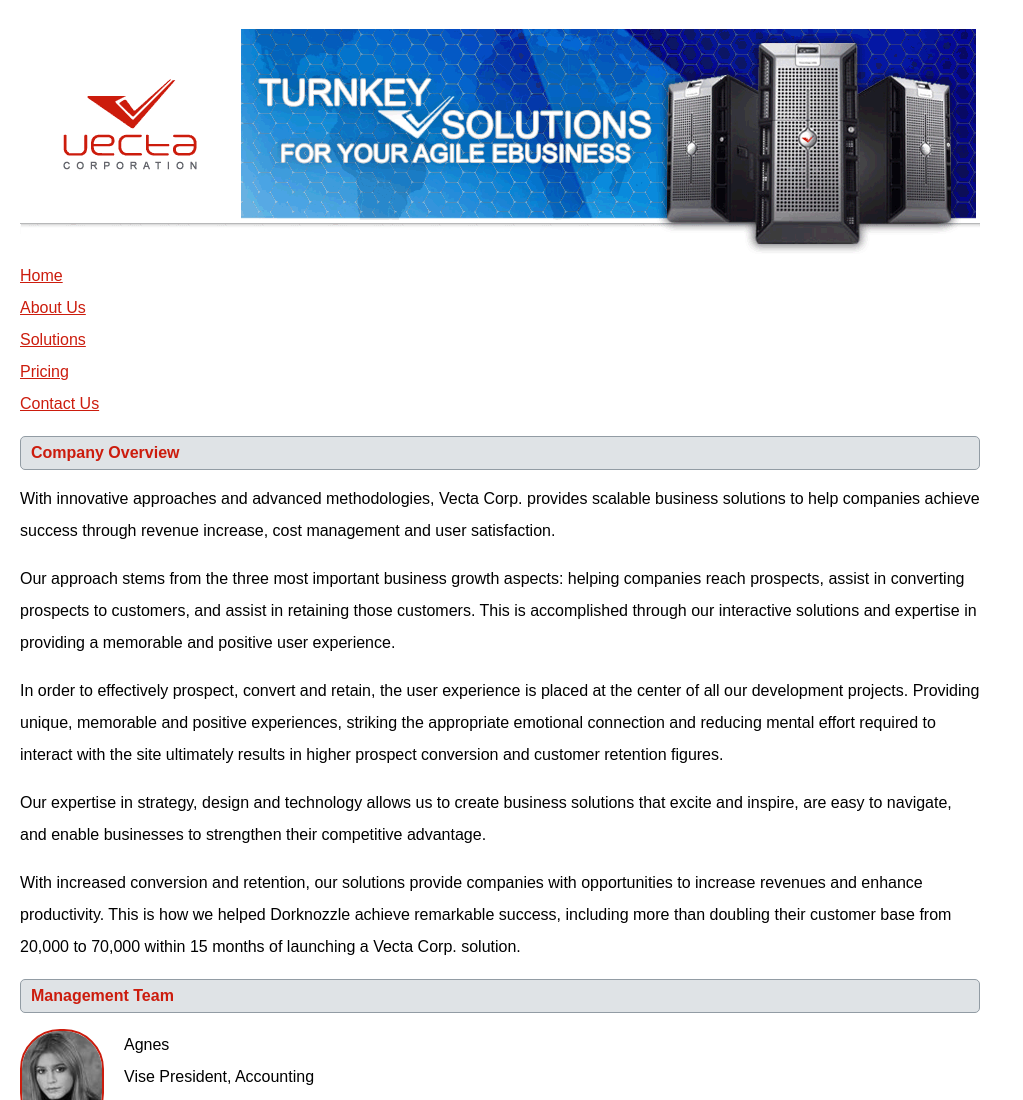
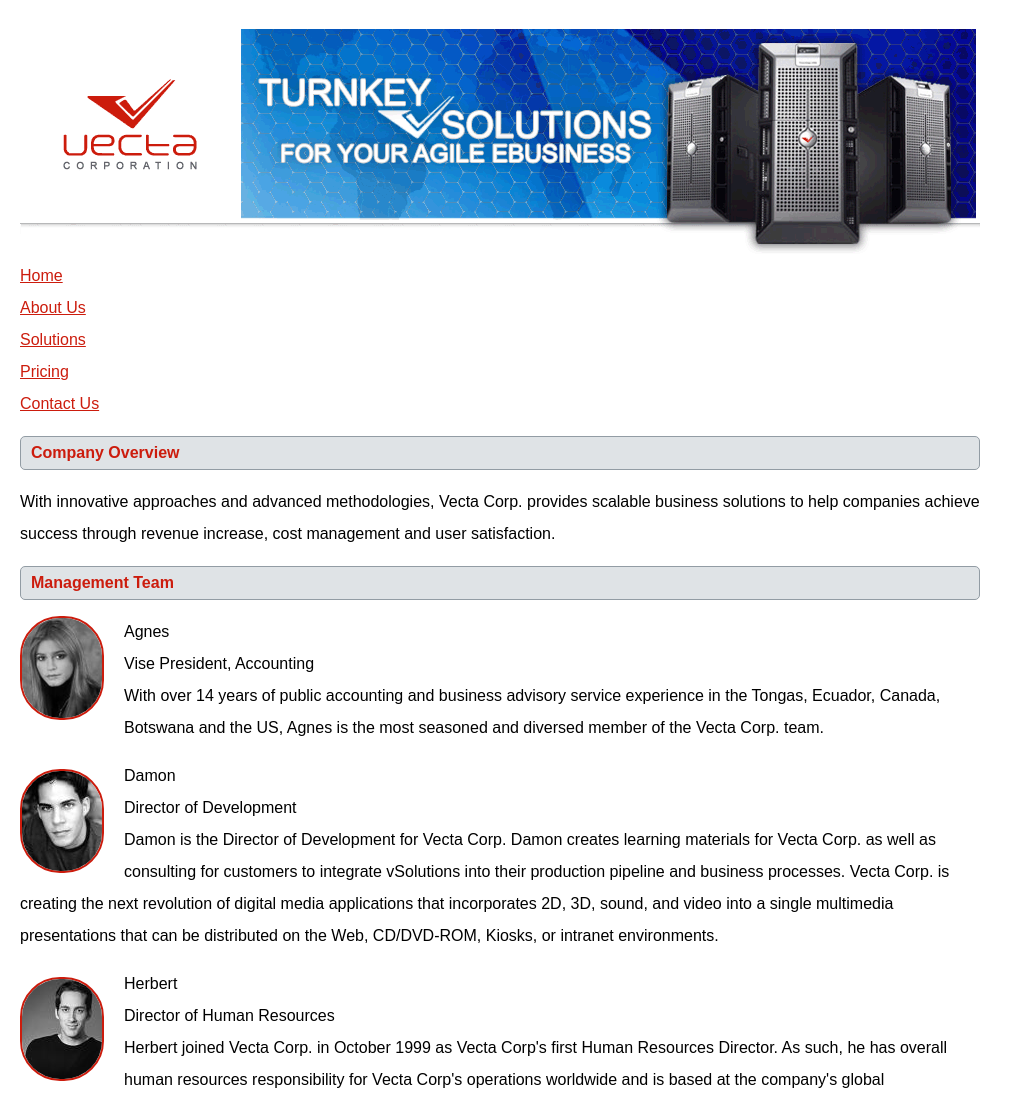
Before and after one commit to jyoti-nalwade5/648-Assignment3, a plain HTML site: page part2/aboutus.html in a window 1280 px wide. Shown: the top 1100 px of the page, without its empty margins (0-1023 px from the left). Drawn offline with Linux system fonts and the light colour scheme.

Commit message:
minor updates

```diff
--- a/part2/aboutus.html
+++ b/part2/aboutus.html
@@ -25,26 +25,8 @@
     <p>
     <h2>Company Overview</h2>
 
-    With innovative approaches and advanced methodologies, Vecta Corp. provides scalable business solutions to help
+    <p>With innovative approaches and advanced methodologies, Vecta Corp. provides scalable business solutions to help
     companies achieve success through revenue increase, cost management and user satisfaction.
-
-    <p>Our approach stems from the three most important business growth aspects: helping companies reach prospects,
-        assist
-        in converting prospects to customers, and assist in retaining those customers. This is accomplished through our
-        interactive solutions and expertise in providing a memorable and positive user experience.</p>
-
-    <p>In order to effectively prospect, convert and retain, the user experience is placed at the center of all our
-        development projects. Providing unique, memorable and positive experiences, striking the appropriate emotional
-        connection and reducing mental effort required to interact with the site ultimately results in higher prospect
-        conversion and customer retention figures.</p>
-
-    <p>Our expertise in strategy, design and technology allows us to create business solutions that excite and inspire,
-        are
-        easy to navigate, and enable businesses to strengthen their competitive advantage.</p>
-
-    With increased conversion and retention, our solutions provide companies with opportunities to increase revenues and
-    enhance productivity. This is how we helped Dorknozzle achieve remarkable success, including more than doubling
-    their customer base from 20,000 to 70,000 within 15 months of launching a Vecta Corp. solution.
     </p>
     <h2>Management Team</h2>
     <section><img src="images/head_agnes.gif" alt="Agnes">
--- a/part2/styles/styles.css
+++ b/part2/styles/styles.css
@@ -85,3 +85,11 @@
 .pricing div:nth-of-type(4) h3 {
 	border-color: #000000;
 }
+
+nav {
+	float: top;
+}
+
+main {
+	float: bottom;
+}
```
Also changed, not shown: part2/solutions.html (+2 -2 lines).
